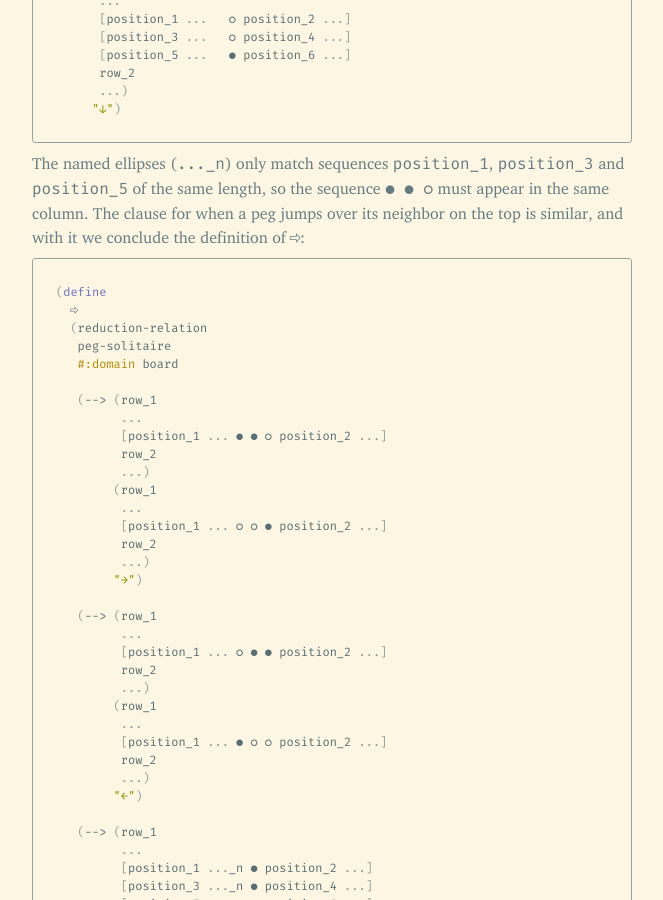
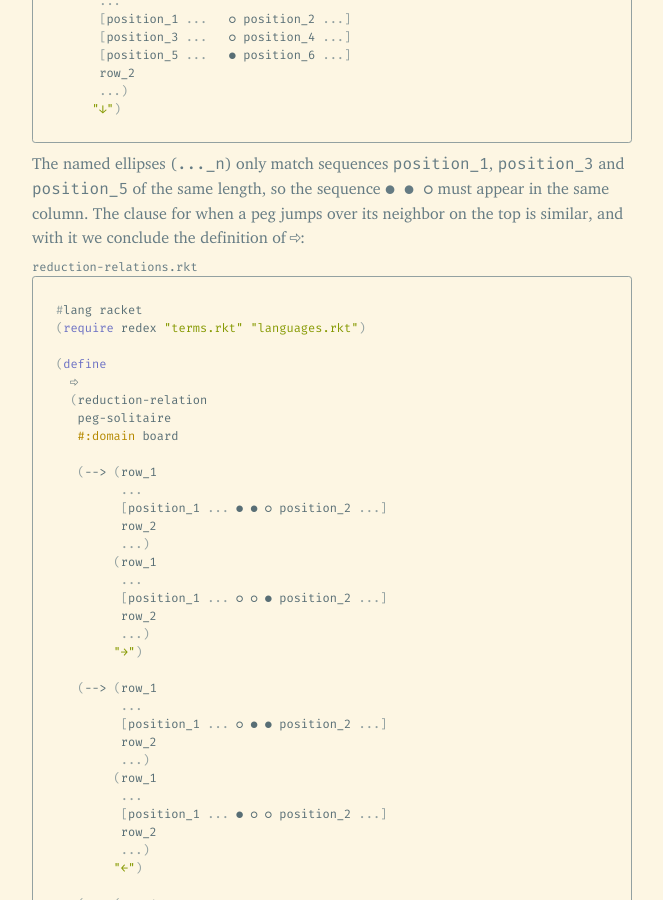
Before and after one commit to leafac/leafac.com, a Jekyll site: the page built from prose/playing-the-game-with-plt-redex/reduction-relations.md, in a window 1280 px wide and 900 px high, scrolled down 4838 px. Shown: the whole window, without its empty margins (108-771 px from the left). Built offline with Jekyll 4.4.1, drawn with Linux system fonts in a browser that asks for light colours; some of the changed text lies outside the part shown.

Commit message:
Small edits

````diff
--- a/prose/playing-the-game-with-plt-redex/reduction-relations.md
+++ b/prose/playing-the-game-with-plt-redex/reduction-relations.md
@@ -218,7 +218,12 @@ The clause for when a peg jumps over its neighbor on the left is similar. The cl
 
 The named ellipses (`..._n`) only match sequences `position_1`, `position_3` and `position_5` of the same length, so the sequence `● ● ○` must appear in the same column. The clause for when a peg jumps over its neighbor on the top is similar, and with it we conclude the definition of `⇨`:
 
+<div class="code-block" markdown="1">
+`reduction-relations.rkt`
 ```racket
+#lang racket
+(require redex "terms.rkt" "languages.rkt")
+
 (define
   ⇨
   (reduction-relation
@@ -281,6 +286,7 @@ The named ellipses (`..._n`) only match sequences `position_1`, `position_3` and
          ...)
         "↑")))
 ```
+</div>
 
 * * *
 
--- a/prose/playing-the-game-with-plt-redex/table-of-contents.html
+++ b/prose/playing-the-game-with-plt-redex/table-of-contents.html
@@ -5,8 +5,8 @@
 <li><a href="languages"{% if page.url contains "languages.html" %} class="active"{% endif %}>Languages</a></li>
 <li><a href="metafunctions"{% if page.url contains "metafunctions.html" %} class="active"{% endif %}>Metafunctions</a></li>
 <li><a href="reduction-relations"{% if page.url contains "reduction-relations.html" %} class="active"{% endif %}>Reduction Relations</a></li>
+<li><a href="judgment-forms"{% if page.url contains "judgment-forms.html" %} class="active"{% endif %}>Judgment Forms</a></li>
 <li><a href="predicate-relations"{% if page.url contains "predicate-relations.html" %} class="active"{% endif %}>Predicate Relations</a></li>
-<li><a href="judgment-forms"{% if page.url contains "judgment-forms.html" %} class="active"{% endif %}>Judgment Forms</a></li>
 <li><a href="visualization"{% if page.url contains "visualization.html" %} class="active"{% endif %}>Visualization</a></li>
 <li><a href="other-features"{% if page.url contains "other-features.html" %} class="active"{% endif %}>Other Features</a></li>
 <li><a href="limitations"{% if page.url contains "limitations.html" %} class="active"{% endif %}>Limitations</a></li>
````
Also changed, not shown: prose/playing-the-game-with-plt-redex/index.md (+1 -1 lines).
